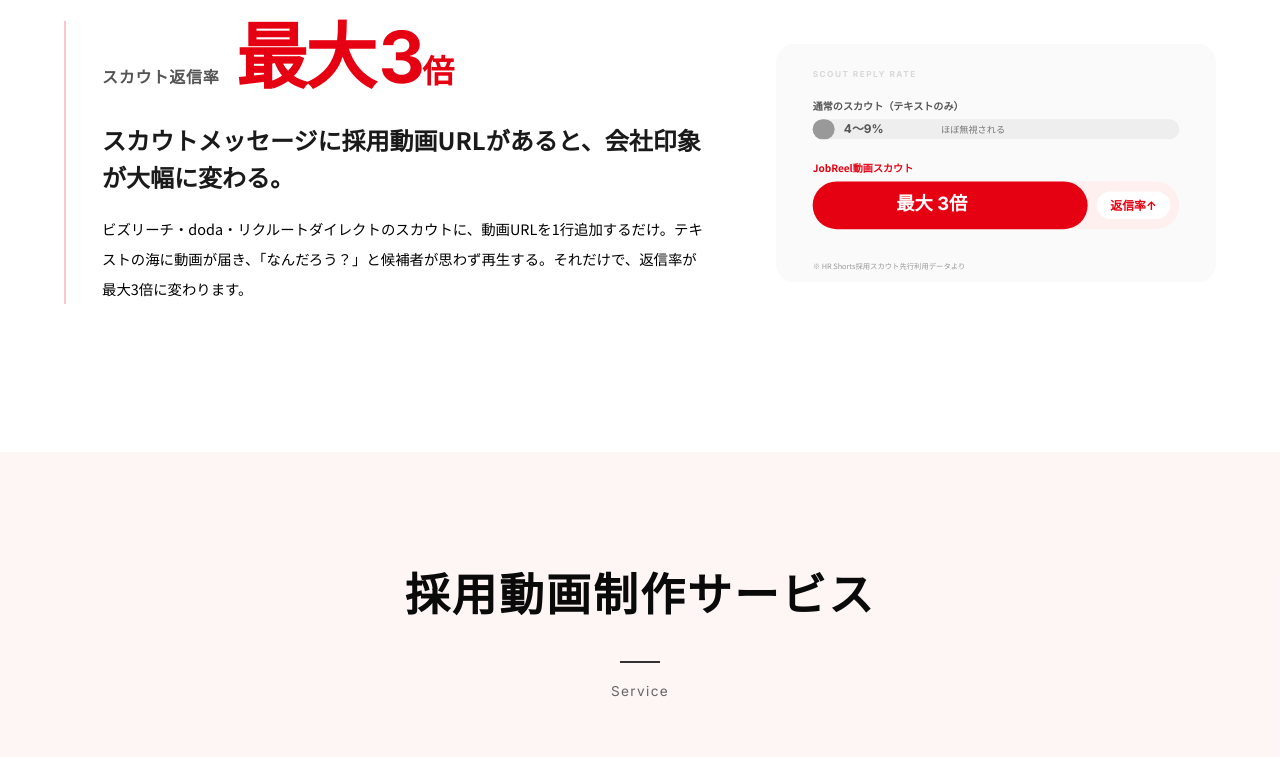
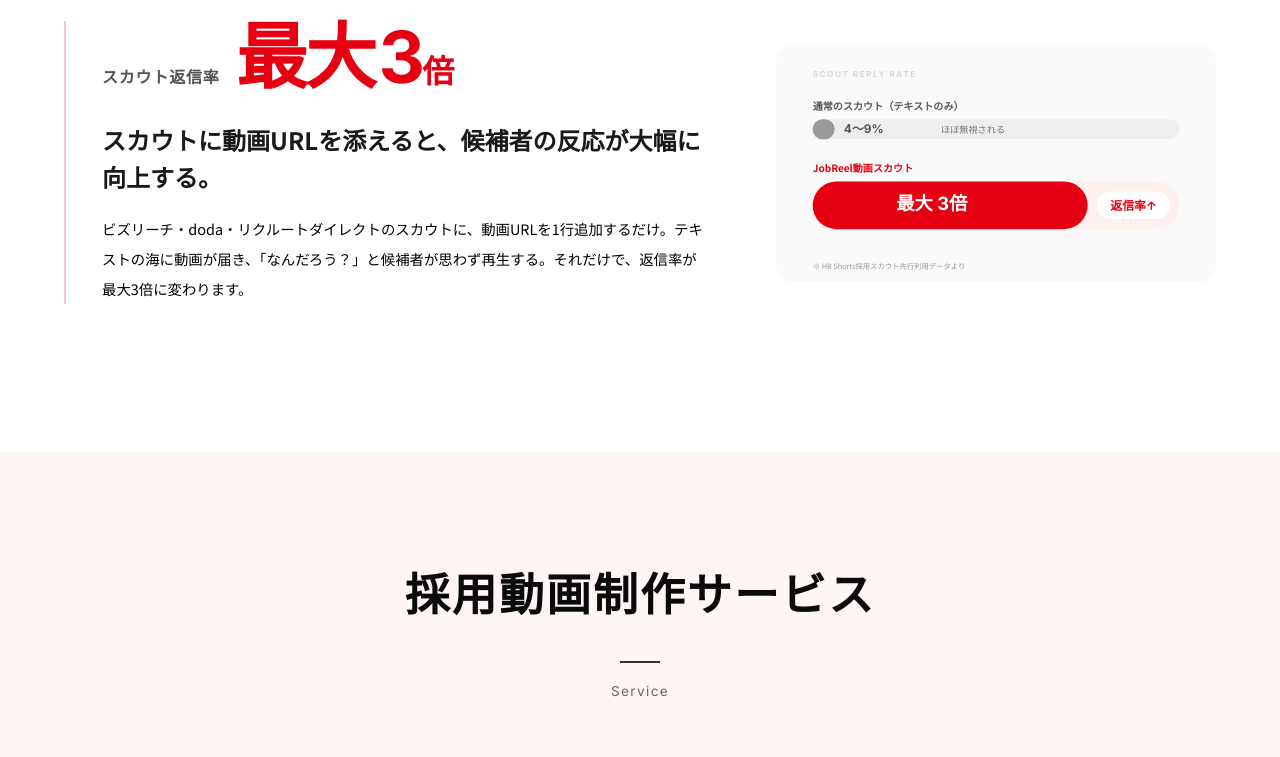
Before and after one commit to kotake12144-droid/JobReel, a website: page index.html in a window 1280 px wide. Shown: the part 4000-4757 px from the top of the page. Drawn offline with Linux system fonts and the light colour scheme; no server answers.

Commit message:
fix: SOLUTIONカード①の見出しを変更
Co-Authored-By: Claude Sonnet 4.6 <noreply@anthropic.com>

```diff
--- a/index.html
+++ b/index.html
@@ -380,7 +380,7 @@
                 <span class="why-kpi-metric">スカウト返信率</span>
                 <span class="why-kpi-value">最大<span class="why-kpi-unit"> </span>3<span class="why-kpi-unit">倍</span></span>
               </div>
-              <h3>スカウトメッセージに採用動画URLがあると、会社印象が大幅に変わる。</h3>
+              <h3>スカウトに動画URLを添えると、候補者の反応が大幅に向上する。</h3>
               <p>ビズリーチ・doda・リクルートダイレクトのスカウトに、動画URLを1行追加するだけ。テキストの海に動画が届き、「なんだろう？」と候補者が思わず再生する。それだけで、返信率が最大3倍に変わります。</p>
             </div>
           </div>
```
